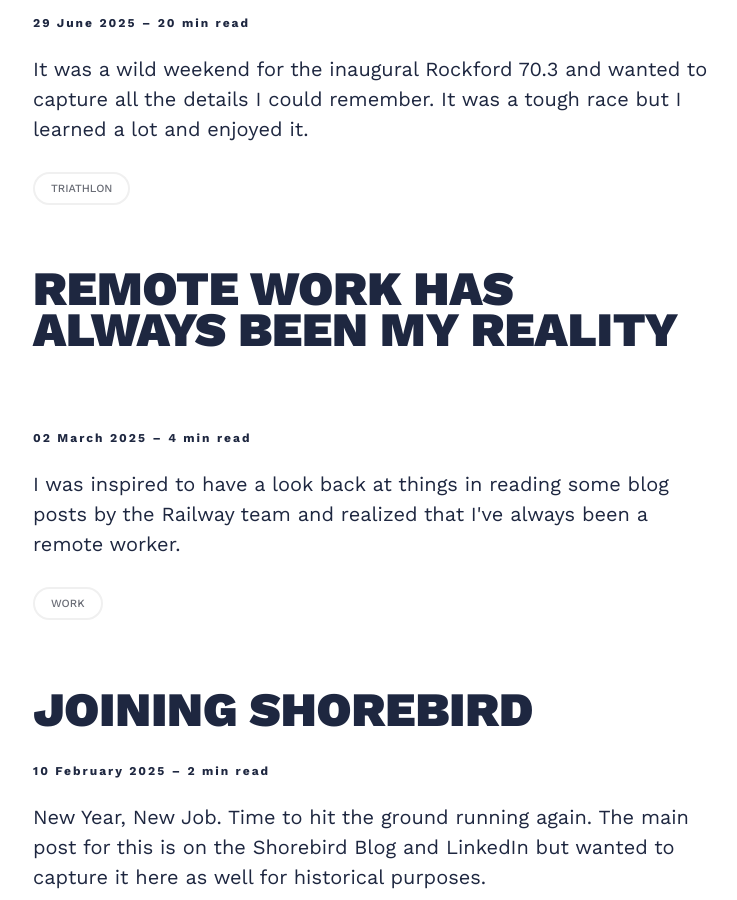
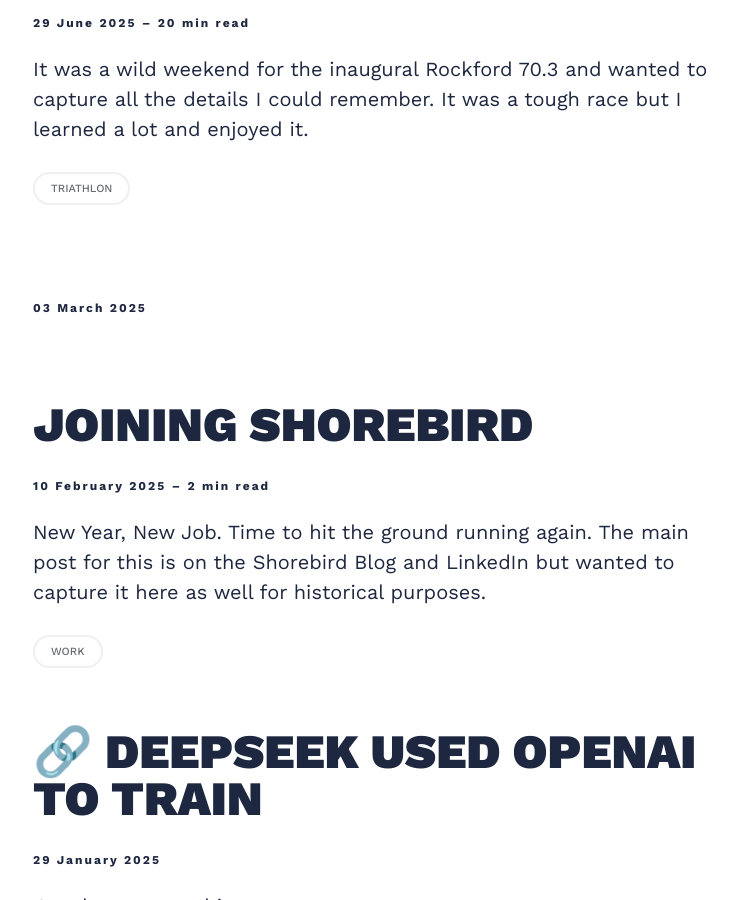
Before and after one commit to tomarra/tomarra.github.io, a Jekyll site: the page built from index.html, in a window 1280 px wide and 900 px high, scrolled down 839 px. Shown: the whole window, without its empty margins (267-1004 px from the left). Built offline with Jekyll 4.4.1, drawn with Linux system fonts in a browser that asks for light colours; nearby versions of some CDN libraries; the list of posts is cut into pages by our own code.

Commit message:
Update _posts/2025-03-02-Remote-Work-Has-Always-Been-My-Reality.md (via Pages CMS)

```diff
--- a/_posts/2025-03-02-Remote-Work-Has-Always-Been-My-Reality.md
+++ b/_posts/2025-03-02-Remote-Work-Has-Always-Been-My-Reality.md
@@ -1,12 +1,8 @@
 ---
-layout: post
+published: true
+date: 2025-03-03
 title: Remote Work Has Always Been My Reality
-description: I was inspired to have a look back at things in reading some blog posts by the Railway team and realized that I've always been a remote worker.
-date: 2025-03-02
-image: Remote_Work.jpeg
-tags: work
 ---
-
 For many, the transition to remote work was a dramatic shift forced by circumstance, requiring companies and employees alike to rethink how work gets done. But for me, remote work has never felt like a radical departure from the norm. Even when I worked in traditional office settings at companies like Nokia, Microsoft, and BMW, I was rarely in the “home office.” My teams were distributed across many countries, my meetings were virtual, and my work operated across time zones. In a sense, I was remote long before I was fully remote.
 
 The idea for this look back actually came from looking forward. As I joined [Shorebird](https://www.shorebird.dev) and they were adding to the team for the first time in a while the "way of working" topic started coming up again and again. This caused the ["How We Work" series by the Railway team](https://blog.railway.com/p/how-we-work) to come up and be shared. They started this series in 2021 and have been adding in a new volume _almost_ every year. You can check out [part 2](https://blog.railway.com/p/how-we-work-volume-ii), [part 3](https://blog.railway.com/p/how-we-work-volume-iii), and [part 4](https://blog.railway.com/p/how-we-work-volume-iv) as well.
@@ -27,10 +23,10 @@
 
 ## Lessons from a Career of Remote Work
 
-1.	**Remote Work Isn’t Just About Location** - It’s about how work is structured. Large companies may have global teams, but that doesn’t make them remote-first. The difference comes down to processes, expectations, and communication styles.
-2.	**Async is Key** - Whether working in an office or remotely, the ability to document decisions, communicate clearly in multiple ways, and work asynchronously makes everything run smoother.
-3.	**Autonomy Matters** - Remote work thrives when individuals take ownership. In a remote-first company, there’s no manager stopping by your desk to check in. Success depends on trust and accountability and for some people that's a hard transition to make.
-4.	**Culture Needs to Be Intentional** - In fully remote teams, culture doesn’t happen in the break room. It’s built through deliberate effort. Things like regular check-ins, in person meetings a few times a year, and clear and consistent communication are setting the standard for everyone to strive for.
+1.  **Remote Work Isn’t Just About Location** - It’s about how work is structured. Large companies may have global teams, but that doesn’t make them remote-first. The difference comes down to processes, expectations, and communication styles.
+2.  **Async is Key** - Whether working in an office or remotely, the ability to document decisions, communicate clearly in multiple ways, and work asynchronously makes everything run smoother.
+3.  **Autonomy Matters** - Remote work thrives when individuals take ownership. In a remote-first company, there’s no manager stopping by your desk to check in. Success depends on trust and accountability and for some people that's a hard transition to make.
+4.  **Culture Needs to Be Intentional** - In fully remote teams, culture doesn’t happen in the break room. It’s built through deliberate effort. Things like regular check-ins, in person meetings a few times a year, and clear and consistent communication are setting the standard for everyone to strive for.
 
 ## Looking Ahead
 
```
